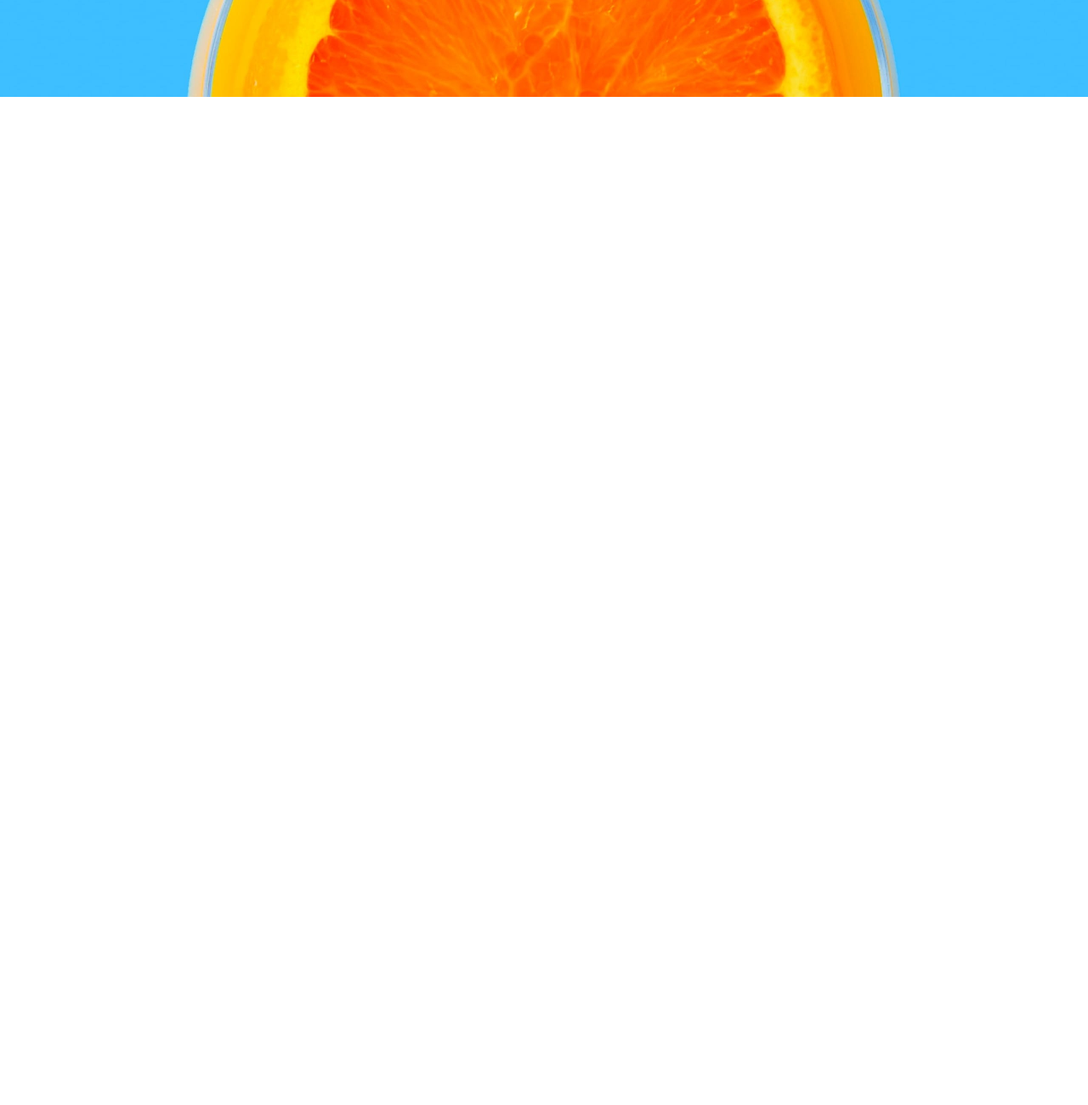
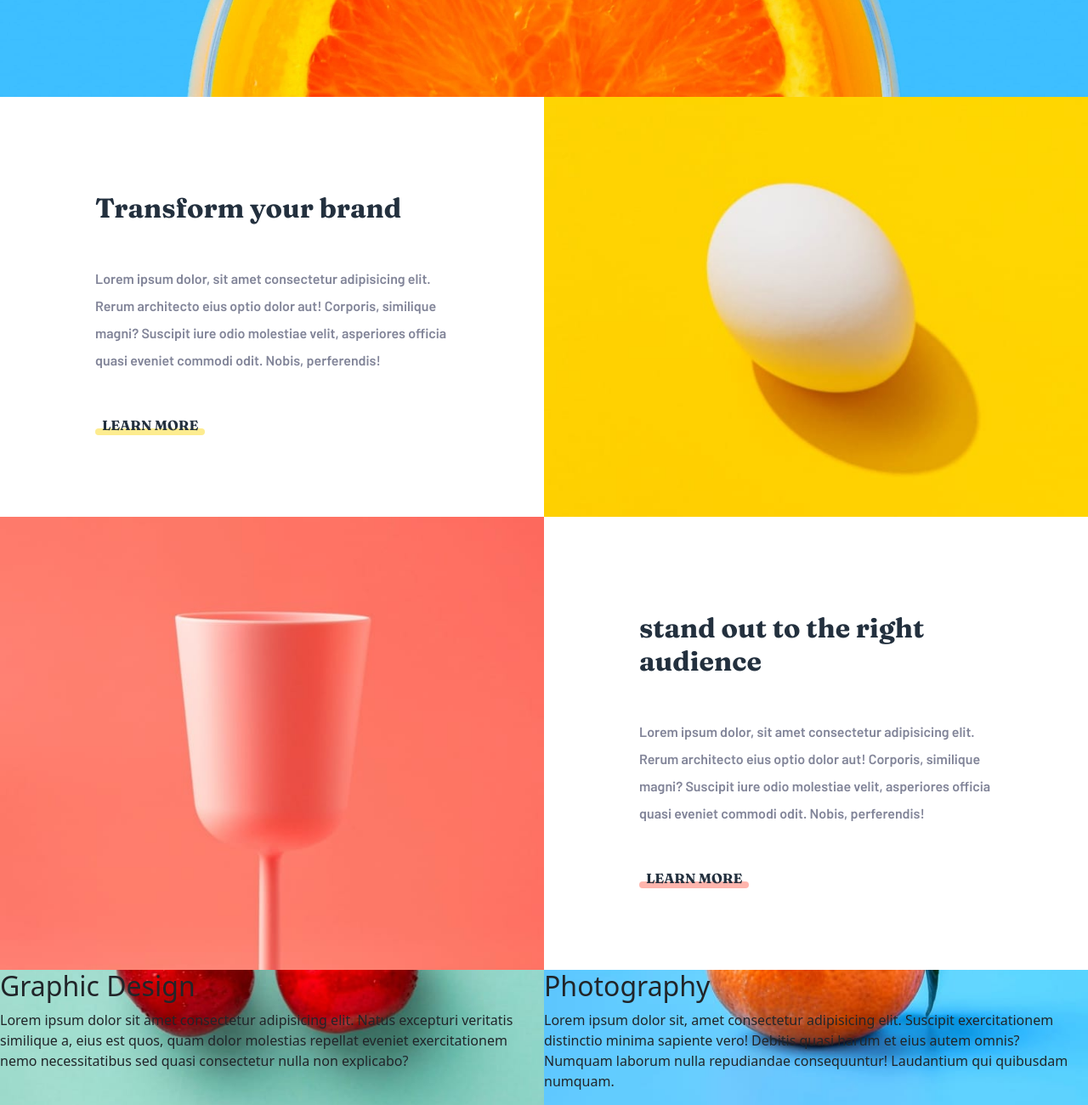
Before and after one commit to yonathan-palma/Sunnyside-agency, a plain HTML site: page index.html in a window 1280 px wide. Shown: the part 686-1986 px from the top of the page at 85% size. Before the commit the page ends 800 px from the top, so only its background shows below. Drawn offline with nearby package versions, Linux system fonts and the light colour scheme.

Commit message:
section info

```diff
--- a/css/style.css
+++ b/css/style.css
@@ -46,11 +46,112 @@
     text-align: center;
     letter-spacing: 6px;
     margin-top: 5rem;
+}
+.item_info{
+    grid-template-columns: 1fr 1fr;
+}
+.grid-item{
+    /* height: 450px; */
+    padding: 7rem 6rem 6rem 7rem;
+}
+.background_image{
+    background-size: cover;
+    background-repeat: no-repeat;
+    background-position: center;
+}
+.yellow{
+    /* background-color: var(--Yellow); */
+    background-image: url(../images/desktop/image-transform.jpg);
+}
+.softred{
+    /* background-color: var(--Softred); */
+    background-image: url(../images/desktop/image-stand-out.jpg);
+}
+.cyan{
+    /* background-color: var(--DarkDesaturatedCyan); */
+    background-image: url(../images/desktop/image-graphic-design.jpg);
+}
+.blue{
+    /* background-color: var(--DarkBlue); */
+    background-image: url(../images/desktop/image-photography.jpg);
+}
+.h2-title{
+    font-family: 'Fraunces', serif;
+    color: var(--VeryDarkDesaturatedBlue);
+}
+.grid-item p{
+    line-height: 2;
+    color: var(--DarkGrayishBlue);
+    font-family: 'Barlow', sans-serif;
+    margin: 3rem 0;
+}
+.grid-item .link_item{
+    font-family: 'Fraunces', serif;
+    color: var(--VeryDarkDesaturatedBlue);
+    text-decoration: none;
+    padding: 0 8px;
+}
+.grid-item .link_item::before{
+    content: "";
+    position: absolute;
+    bottom: -0-5rem;
+    bottom: -0.1rem;
+    left: 0;
+    height: 8px;
+    border-radius: 5px;
+    width: 100%;
+    z-index: -10;
 
 }
+.grid-item .link_yellow::before{
+    background-color: #fad40070;
+}
+.grid-item .link_softred::before{
+    background-color: #fe726385
+}
+.grid-item .link_yellow:hover::before{
+    background-color: var(--Yellow);
+}
+.grid-item .link_softred:hover::before{
+    background-color: var(--Softred);
+}
+
+
 
 @media  (max-width:425px) {
     .header{
         background-image: url(../images/mobile/image-header.jpg);
     }
+    ul.navbar-nav{
+        position: absolute;
+        background-color: var(--White);
+        width: 100%;
+        padding: 2rem;
+        margin-top: 36px;
+    }
+    .nav-item .nav-link{
+        text-align: center;
+        color: var(--DarkGrayishBlue);
+    }
+    .nav-link.link-active{
+        color: var(--VeryDarkDesaturatedBlue);
+        background-color: var(--Yellow);
+        width: fit-content;
+    }
+    .navbar-nav .nav-item{
+        margin: auto;
+    }
+    .triangule{
+        /* background-color: var(--White); */
+        height: 20px;
+        width: 20px;
+        position: absolute;
+        right: 0;
+        margin-top: 16px;
+        border-right: solid var(--White) 10px;
+        border-bottom: solid var(--White) 10px;
+        border-top: solid #3ebfff 10px;
+        border-left: solid #3ebfff 10px;
+
+    }
 }
--- a/index.html
+++ b/index.html
@@ -29,6 +29,7 @@
                         </button>
                     </div>
                     <div class="collapse navbar-collapse  " id="navbarSupportedContent">
+                        <div class="triangule"></div>
                         <ul class="navbar-nav me-auto mb-2 mb-lg-0">
                             <li class="nav-item"><a href="" class="nav-link">About</a> </li>
                             <li class="nav-item"><a href="" class="nav-link">Services</a></li>
@@ -44,9 +45,42 @@
                 </div>
             </div>
         </header>
-        <section class="hero">
+        <section class="info-brand">
+            <div class="item_info d-grid">
+                <div class="grid-item">
+                    <h2 class="h2-title">Transform your brand</h2>
+                    <p>Lorem ipsum dolor, sit amet consectetur adipisicing elit. Rerum architecto eius optio dolor aut! Corporis, similique magni? Suscipit iure odio molestiae velit, asperiores officia quasi eveniet commodi odit. Nobis, perferendis!</p>
+                    <a href="#" class="link_item link_yellow" style="position:relative;">LEARN MORE</a>
+                </div>
+                <div class="grid-item background_image yellow">
+                    <!-- <img src="images/desktop/image-transform.jpg" alt="Huevo"> -->
+                </div>
+                <div class="grid-item background_image softred"></div>
+                <div class="grid-item">
+                    <h2 class="h2-title">stand out to the right audience</h2>
+                    <p>Lorem ipsum dolor, sit amet consectetur adipisicing elit. Rerum architecto eius optio dolor aut! Corporis, similique magni? Suscipit iure odio molestiae velit, asperiores officia quasi eveniet commodi odit. Nobis, perferendis!</p>
+                    <a href="#" class="link_item link_softred" style="position:relative;">LEARN MORE</a>
+                </div>
+                <div class="background_image cyan">
+                    <h2>Graphic Design</h2>
+                    <!-- <img src="images/desktop/image-graphic-design.jpg" alt="Huevo"> -->
+                    <p>Lorem ipsum dolor sit amet consectetur adipisicing elit. Natus excepturi veritatis similique a, eius est quos, quam dolor molestias repellat eveniet exercitationem nemo necessitatibus sed quasi consectetur nulla non explicabo?</p>
+                </div>
+                <div class="background_image blue">
+                    <h2>Photography</h2>
+                    <p>Lorem ipsum dolor sit, amet consectetur adipisicing elit. Suscipit exercitationem distinctio minima sapiente vero! Debitis quasi harum et eius autem omnis? Numquam laborum nulla repudiandae consequuntur! Laudantium qui quibusdam numquam.</p>
+                </div>
+            </div>
+        </section>
+        <section>
 
         </section>
+        <section>
+
+        </section>
+        <footer>
+
+        </footer>
 
     </main>
     <!-- JavaScript Bundle with Popper -->
```
